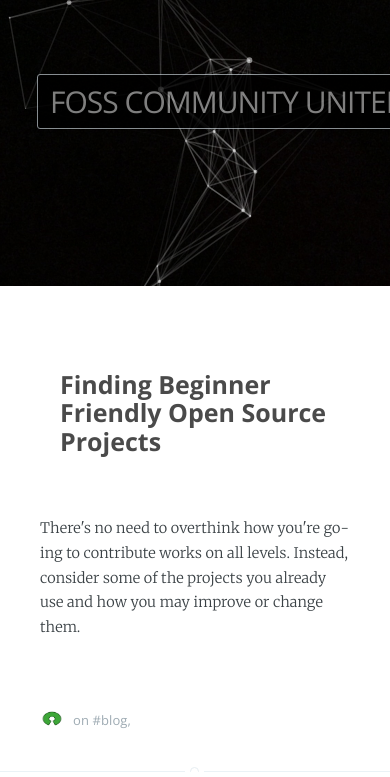
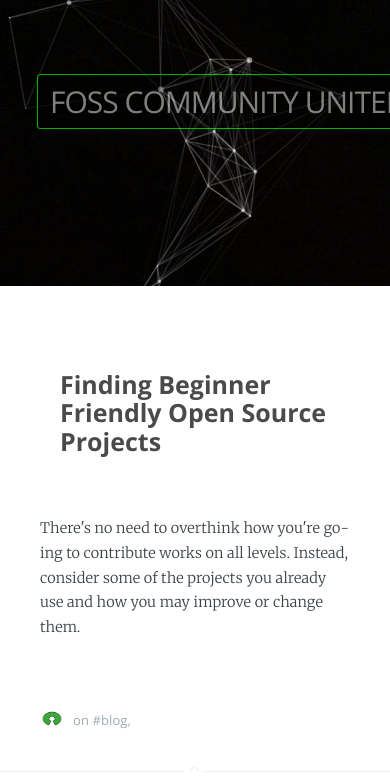
Before and after one commit to akshatcoder-hash/FOSS-website-new, a plain HTML site: page index.html in a window 390 px wide. In both pictures the pointer is over the link "FOSS COMMUNITY UNITED". Shown: the part 67-844 px from the top of the page. Drawn offline with nearby package versions, Linux system fonts and the light colour scheme; files whose address does not match are found by name.

Commit message:
Changes in CSS

```diff
--- a/css/screen.css
+++ b/css/screen.css
@@ -731,7 +731,7 @@ body.nav-opened .nav {
 
 /* Stop it bouncing and increase contrast when hovered */
 .scroll-down:hover {
-    color: #fff;
+    color: #00FF00;
     -webkit-animation: alternate;
     animation: alternate;
 }
@@ -1485,8 +1485,8 @@ body:not(.post-template) .post-title {
     transition: all 0.5s ease;
 }
 .btn-bootstrap-2:hover {
-    /*color: #fff;*/
-    background-color: #000;
+    color: #00FF00;
+    border-color: #00FF00;
     opacity: 0.7;
     color: rgba(255,255,255,0.7);
 }
@@ -1526,6 +1526,7 @@ body:not(.post-template) .post-title {
         padding: 15% 0;
     }
 
+
     .scroll-down,
     .home-template .main-header:after { display: none; }
 
@@ -1547,6 +1548,11 @@ body:not(.post-template) .post-title {
     .page-title {
         font-size: 4rem;
         letter-spacing: -1px;
+        color: #bfc8cd;
+    }
+
+    .page-title:hover{
+      color: #00FF00;
     }
 
     .page-description {
```
